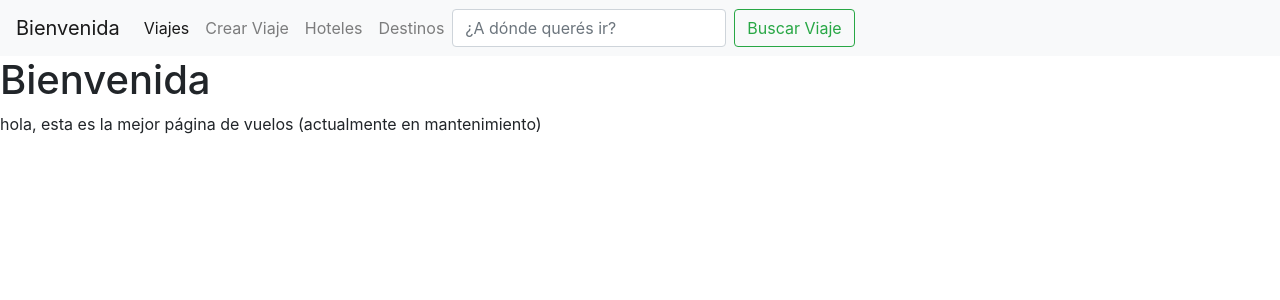
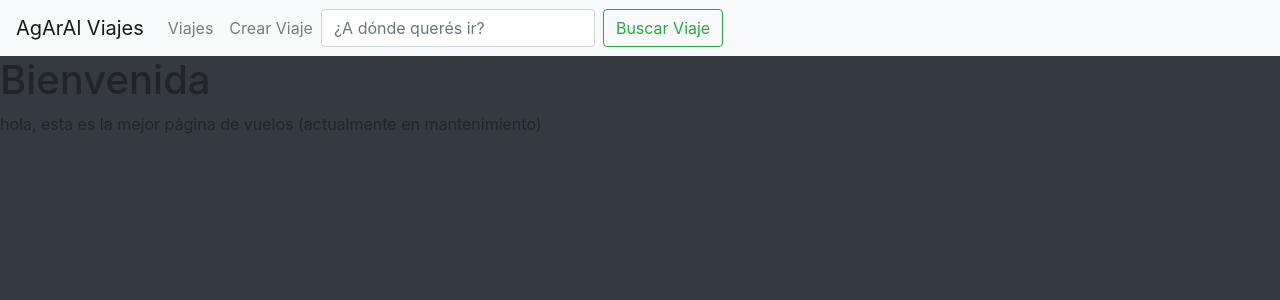
Before and after one commit to Arielele/TpViaje, a Django app: template templates/bienvenida.html in a window 1280 px wide. Shown: the top 300 px of the page. Run offline with Django 3.2, Linux system fonts and the light colour scheme; the template is opened without the code that fills it, so the values that code supplies are empty.

Commit message:
cambios en html y mejora en la busqueda

```diff
--- a/templates/base.html
+++ b/templates/base.html
@@ -1,7 +1,9 @@
 <!DOCTYPE html>
 <html lang="en">
+
 <head>
-    <link rel="stylesheet" href="https://cdn.jsdelivr.net/npm/bootstrap@4.6.1/dist/css/bootstrap.min.css" integrity="sha384-zCbKRCUGaJDkqS1kPbPd7TveP5iyJE0EjAuZQTgFLD2ylzuqKfdKlfG/eSrtxUkn" crossorigin="anonymous">
+  <link rel="stylesheet" href="https://cdn.jsdelivr.net/npm/bootstrap@4.6.1/dist/css/bootstrap.min.css"
+    integrity="sha384-zCbKRCUGaJDkqS1kPbPd7TveP5iyJE0EjAuZQTgFLD2ylzuqKfdKlfG/eSrtxUkn" crossorigin="anonymous">
   <meta charset="UTF-8">
   <meta http-equiv="X-UA-Compatible" content="IE=edge">
   <meta name="viewport" content="width=
@@ -12,29 +14,25 @@
   </title>
 </head>
 
-<body>
+<body class="bg-dark">
   <nav class="navbar navbar-expand-lg navbar-light bg-light">
-        <a class="navbar-brand" href="/">Bienvenida</a>
-        <button class="navbar-toggler" type="button" data-toggle="collapse" data-target="#navbarNavDropdown" aria-controls="navbarNavDropdown" aria-expanded="false" aria-label="Toggle navigation">
+    <a class="navbar-brand" href="/">AgArAl Viajes</a>
+    <button class="navbar-toggler" type="button" data-toggle="collapse" data-target="#navbarNavDropdown"
+      aria-controls="navbarNavDropdown" aria-expanded="false" aria-label="Toggle navigation">
       <span class="navbar-toggler-icon"></span>
     </button>
     <div class="collapse navbar-collapse" id="navbarNavDropdown">
       <ul class="navbar-nav">
-            <li class="nav-item active">
+        <li class="nav-item">
           <a class="nav-link" href="/viajes/">Viajes <span class="sr-only">(current)</span></a>
         </li>
         <li class="nav-item">
           <a class="nav-link" href="/viajes/create_viaje/">Crear Viaje</a>
         </li>
-            <li class="nav-item">
-              <a class="nav-link" href="/viajes/hoteles/">Hoteles</a>
-            </li>
-            <li class="nav-item">
-              <a class="nav-link" href="/viajes/destinos/">Destinos</a>
-            </li>
       </ul>
       <form class="form-inline my-2 my-lg-0" action="/viajes/buscar-viajes/" method="GET">
-            <input class="form-control mr-sm-2" type="text" placeholder="¿A dónde querés ir?" name = "buscar" aria-label="Search">
+        <input class="form-control mr-sm-2" type="text" placeholder="¿A dónde querés ir?" name="buscar"
+          aria-label="Search">
         <button class="btn btn-outline-success my-2 my-sm-0" type="submit">Buscar Viaje</button>
       </form>
     </div>
@@ -44,6 +42,9 @@
   {% endblock %}
 
 </body>
-<script src="https://cdn.jsdelivr.net/npm/jquery@3.5.1/dist/jquery.slim.min.js" integrity="sha384-DfXdz2htPH0lsSSs5nCTpuj/zy4C+OGpamoFVy38MVBnE+IbbVYUew+OrCXaRkfj" crossorigin="anonymous"></script>
-<script src="https://cdn.jsdelivr.net/npm/bootstrap@4.6.1/dist/js/bootstrap.bundle.min.js" integrity="sha384-fQybjgWLrvvRgtW6bFlB7jaZrFsaBXjsOMm/tB9LTS58ONXgqbR9W8oWht/amnpF" crossorigin="anonymous"></script>
+<script src="https://cdn.jsdelivr.net/npm/jquery@3.5.1/dist/jquery.slim.min.js"
+  integrity="sha384-DfXdz2htPH0lsSSs5nCTpuj/zy4C+OGpamoFVy38MVBnE+IbbVYUew+OrCXaRkfj" crossorigin="anonymous"></script>
+<script src="https://cdn.jsdelivr.net/npm/bootstrap@4.6.1/dist/js/bootstrap.bundle.min.js"
+  integrity="sha384-fQybjgWLrvvRgtW6bFlB7jaZrFsaBXjsOMm/tB9LTS58ONXgqbR9W8oWht/amnpF" crossorigin="anonymous"></script>
+
 </html>
```
Also changed, not shown: templates/buscar-viajes.html (+8 -8 lines), templates/create_viaje.html (+7 -7 lines). Lines whose indentation alone changed are shown as unchanged.
